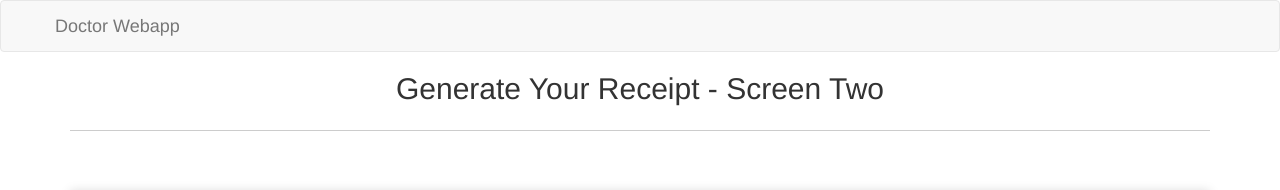
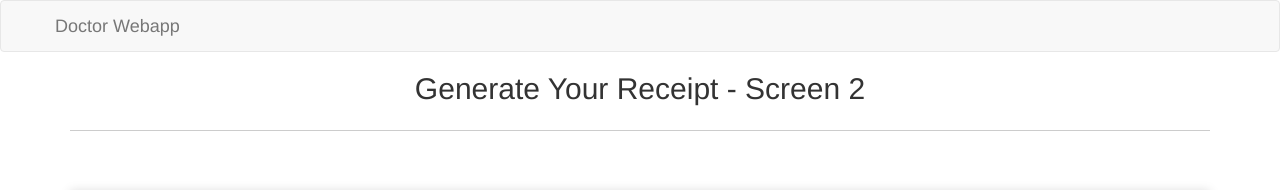
Before and after one commit to yetinbhardwaj/Github_Example01, a plain HTML site: page receipt.html in a window 1280 px wide. Shown: the top 190 px of the page. Drawn offline with nearby package versions, Linux system fonts and the light colour scheme.

Commit message:
screen 2

```diff
--- a/receipt.html
+++ b/receipt.html
@@ -25,7 +25,7 @@
 
 	<section class="receipt-gen-form">
 		<div class="container">
-				<h2 class="text-center banner-heading">Generate Your Receipt - Screen Two</h2>
+				<h2 class="text-center banner-heading">Generate Your Receipt - Screen 2</h2>
 				    <form>
 						<div class="invoice-box">
 						<table cellpadding="0" cellspacing="0">
```
